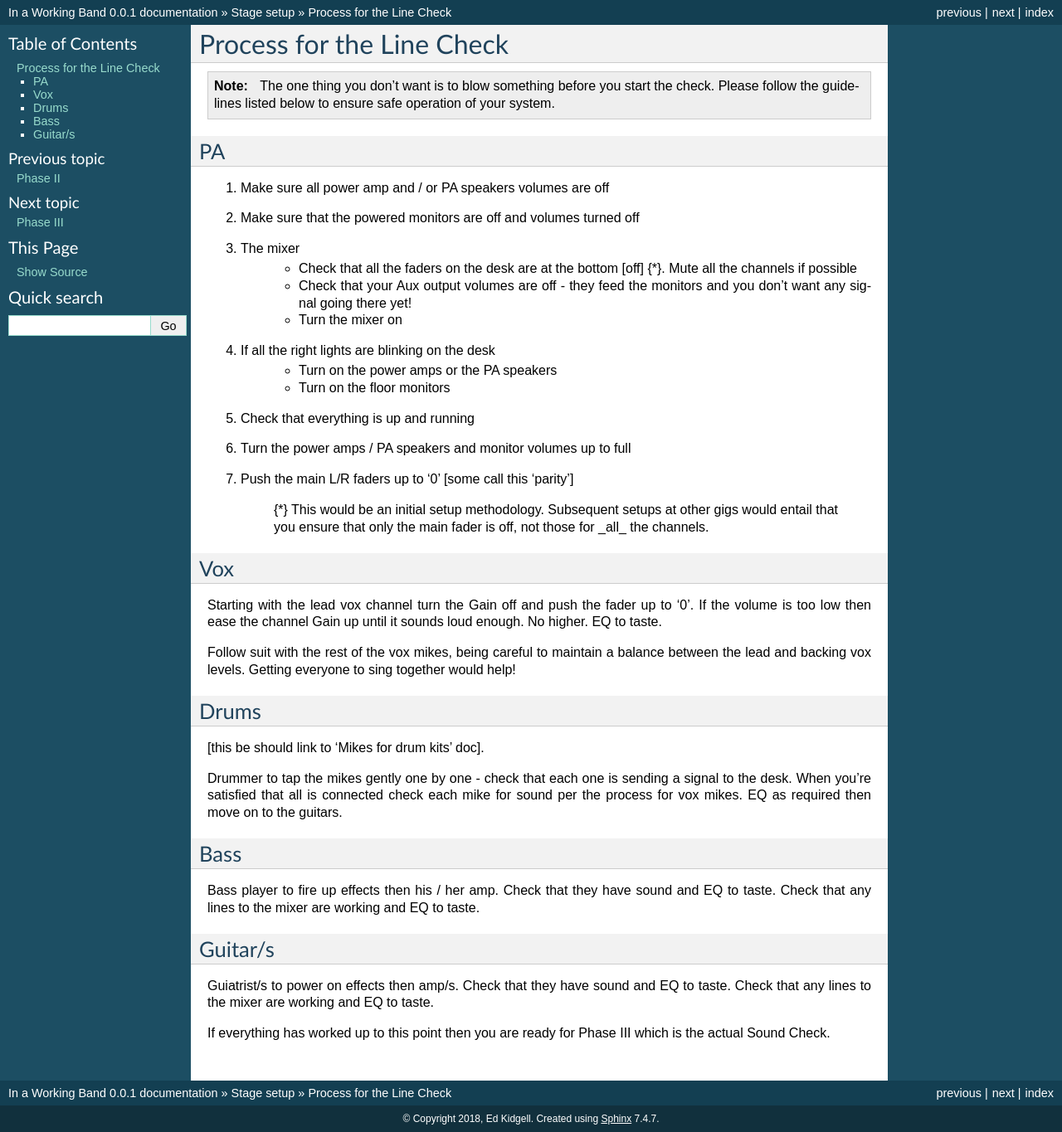
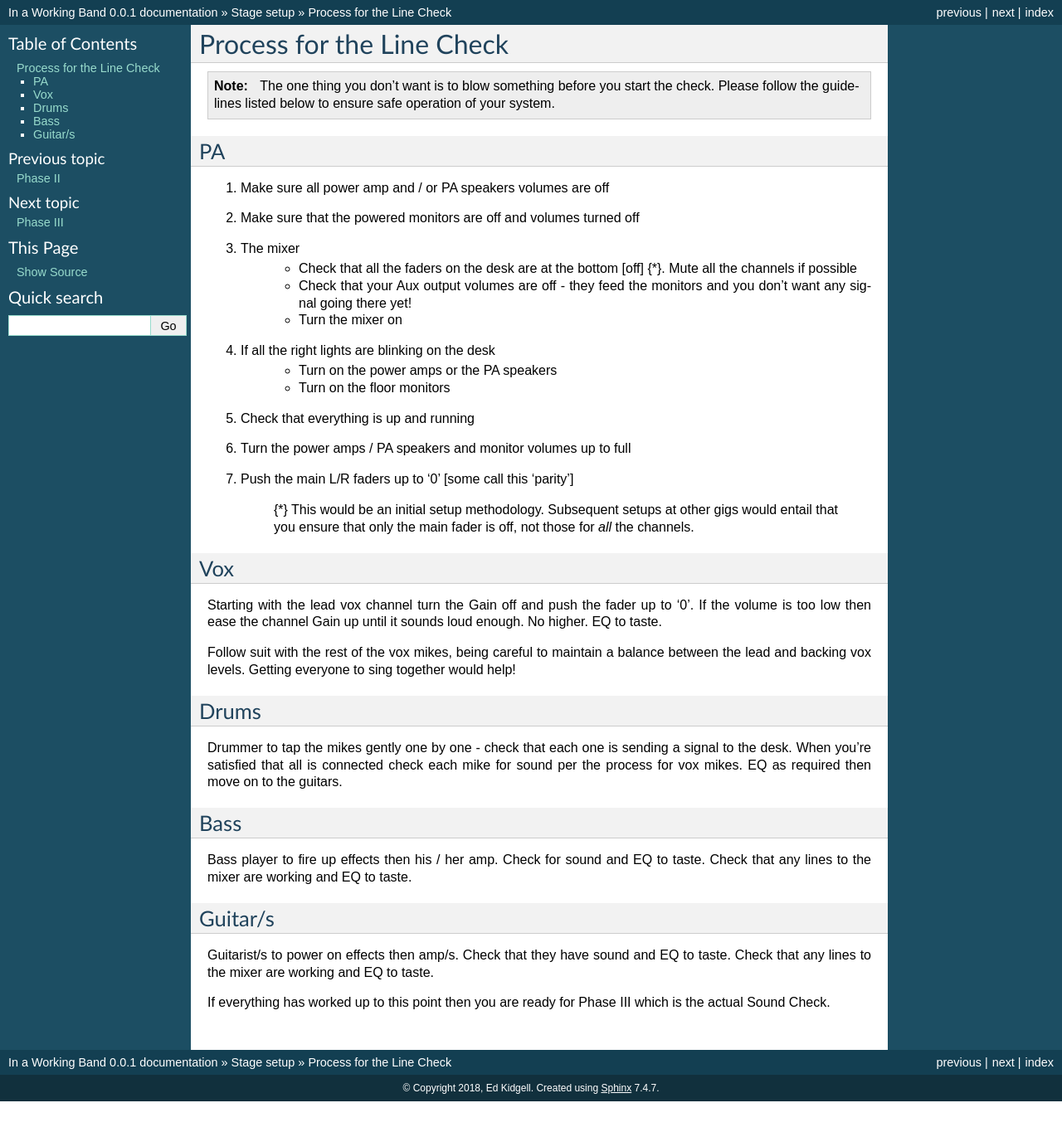
Before and after one commit to flakjakk/working-band, a Sphinx documentation site: the page built from docs/source/linecheck.rst, in a window 1280 px wide. Shown: the whole page at 83% size. Built offline with Sphinx 7.4.7, drawn with Linux system fonts in a browser that asks for light colours; after the commit the page ends 1328 px from its top, so only the background shows below that.

Commit message:
Cleanup 2

```diff
--- a/docs/source/linecheck.rst
+++ b/docs/source/linecheck.rst
@@ -19,7 +19,7 @@ PA
 #. Turn the power amps / PA speakers and monitor volumes up to full
 #. Push the main L/R faders up to '0' [some call this 'parity']
 
-	{*} This would be an initial setup methodology. Subsequent setups at other gigs would entail that you ensure that only the main fader is off, not those for _all_ the channels.
+	{*} This would be an initial setup methodology. Subsequent setups at other gigs would entail that you ensure that only the main fader is off, not those for *all* the channels.
 
 Vox
 ^^^
@@ -31,17 +31,17 @@ Follow suit with the rest of the vox mikes, being careful to maintain a balance
 
 Drums
 ^^^^^
-[this be should link to 'Mikes for drum kits' doc].
+.. [this be should link to 'Mikes for drum kits' doc].
 
 Drummer to tap the mikes gently one by one - check that each one is sending a signal to the desk. When you're satisfied that all is connected check each mike for sound per the process for vox mikes. EQ as required then move on to the guitars.
 
 Bass
 ^^^^
-Bass player to fire up effects then his / her amp. Check that they have sound and EQ to taste. Check that any lines to the mixer are working and EQ to taste.
+Bass player to fire up effects then his / her amp. Check for sound and EQ to taste. Check that any lines to the mixer are working and EQ to taste.
 
 Guitar/s
 ^^^^^^^^
 
-Guiatrist/s to power on effects then amp/s. Check that they have sound and EQ to taste. Check that any lines to the mixer are working and EQ to taste.
+Guitarist/s to power on effects then amp/s. Check that they have sound and EQ to taste. Check that any lines to the mixer are working and EQ to taste.
 
 If everything has worked up to this point then you are ready for Phase III which is the actual Sound Check.
```
Also changed, not shown: docs/source/todo-syntax.txt (+9 -0 lines).
